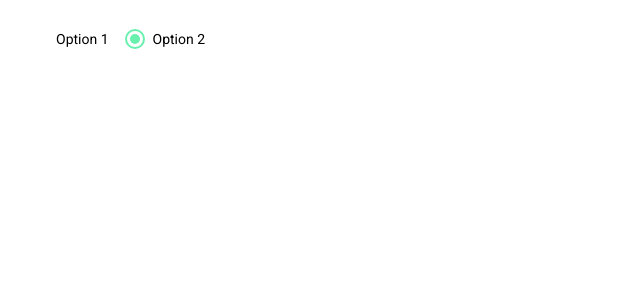
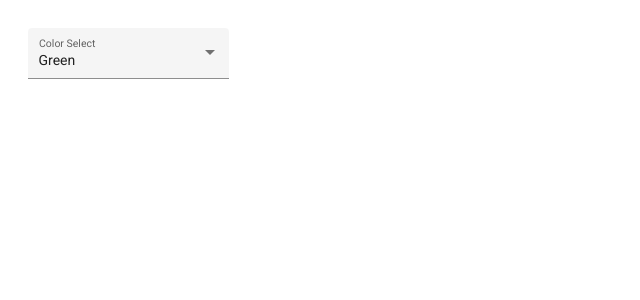
Before and after one commit to GeloneJT/Angular-Material-Demo, an Angular app: page / in a window 1280 px wide. Shown: the top 300 px of the page, without its empty margins (0-640 px from the left). Built offline with nearby package versions, Linux system fonts and the light colour scheme.

Commit message:
Select-Dropdown demo completed

```diff
--- a/angular.json
+++ b/angular.json
@@ -22,12 +22,9 @@
             "main": "src/main.ts",
             "polyfills": "src/polyfills.ts",
             "tsConfig": "tsconfig.app.json",
-            "assets": [
-              "src/favicon.ico",
-              "src/assets"
-            ],
+            "assets": ["src/favicon.ico", "src/assets"],
             "styles": [
-              "./node_modules/@angular/material/prebuilt-themes/purple-green.css",
+              "./node_modules/@angular/material/prebuilt-themes/indigo-pink.css",
               "src/styles.css"
             ],
             "scripts": []
@@ -90,12 +87,9 @@
             "polyfills": "src/polyfills.ts",
             "tsConfig": "tsconfig.spec.json",
             "karmaConfig": "karma.conf.js",
-            "assets": [
-              "src/favicon.ico",
-              "src/assets"
-            ],
+            "assets": ["src/favicon.ico", "src/assets"],
             "styles": [
-              "./node_modules/@angular/material/prebuilt-themes/purple-green.css",
+              "./node_modules/@angular/material/prebuilt-themes/indigo-pink.css",
               "src/styles.css"
             ],
             "scripts": []
--- a/src/app/app.component.html
+++ b/src/app/app.component.html
@@ -1 +1 @@
-<app-radio-button></app-radio-button>
+<app-select-dropdown></app-select-dropdown>
--- /dev/null
+++ b/src/app/select-dropdown/select-dropdown.component.html
@@ -0,0 +1,8 @@
+<mat-form-field appearance="fill">
+  <mat-label>Color Select</mat-label>
+  <mat-select [(ngModel)]="color">
+    <mat-option *ngFor="let color of colors" [value]="color.id">
+      {{ color.name }}
+    </mat-option>
+  </mat-select>
+</mat-form-field>
--- /dev/null
+++ b/src/app/select-dropdown/select-dropdown.component.ts
@@ -0,0 +1,29 @@
+import { Component, OnInit } from '@angular/core';
+
+@Component({
+  selector: 'app-select-dropdown',
+  templateUrl: './select-dropdown.component.html',
+  styleUrls: ['./select-dropdown.component.css'],
+})
+export class SelectDropdownComponent implements OnInit {
+  colors = [
+    {
+      id: 1,
+      name: 'Red',
+    },
+    {
+      id: 2,
+      name: 'Green',
+    },
+    {
+      id: 3,
+      name: 'Blue',
+    },
+  ];
+
+  color = 2;
+
+  constructor() {}
+
+  ngOnInit(): void {}
+}
```
Also changed, not shown: src/app/app.module.ts (+12 -6 lines), src/app/select-dropdown/select-dropdown.component.css (added), 1 other file (tests, documents, lock files or other folders).
